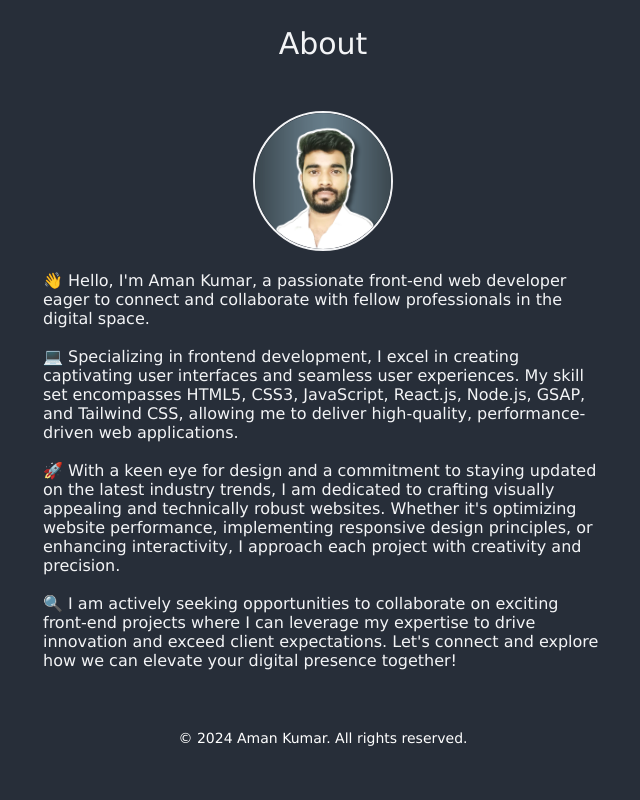
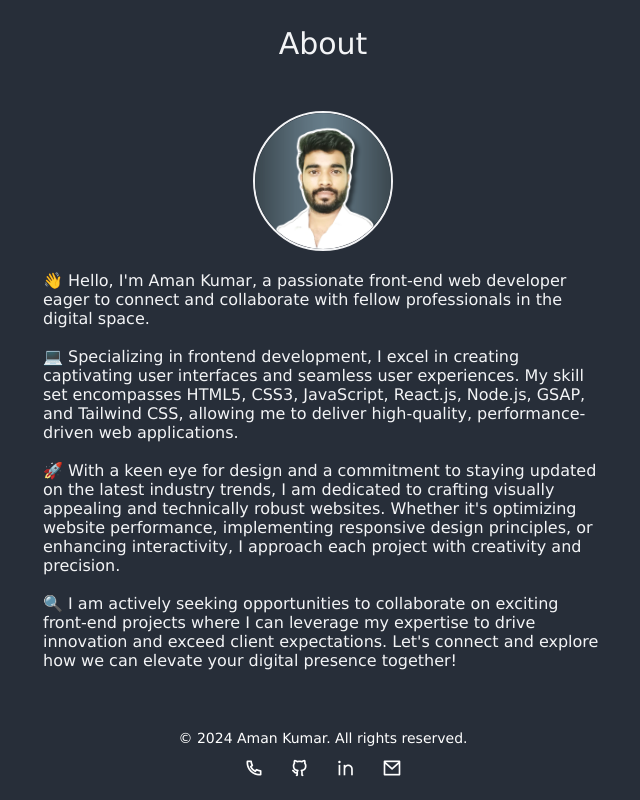
Before and after one commit to githubAmanKumar/simplePortfolio, a plain HTML site: page index.html in a window 1280 px wide. Shown: the part 2725-3525 px from the top of the page, without its empty margins (317-957 px from the left). Before the commit the page ends 3491 px from the top, so only its background shows below. Drawn offline with nearby package versions, Linux system fonts and the light colour scheme.

Commit message:
footer update

```diff
--- a/assets/styles/styles.css
+++ b/assets/styles/styles.css
@@ -11,12 +11,10 @@
     box-sizing: border-box;
     font-family: 'Verdana', Geneva, Tahoma, sans-serif;
 }
-
-*::selection {
+*::selection{
     color: black;
     background: white;
 }
-
 html,
 body {
     height: 100%;
@@ -47,7 +45,6 @@ main {
     justify-content: space-around;
     gap: 3vw;
 }
-
 .menuHeadings {
     display: none;
     transition: all ease 0.3s;
@@ -58,7 +55,6 @@ main {
     border-radius: 20px;
     text-decoration: none;
 }
-
 .menuHeadings:hover {
     scale: 1.05;
     box-shadow: 0 0 15px 5px rgba(105, 108, 255, 0.8);
@@ -92,7 +88,6 @@ nav button:hover {
     transform: scale(1.1);
     box-shadow: 0 0 15px 5px rgba(105, 108, 255, 0.8);
 }
-
 .resumeBtn {
     color: var(--text-color);
     padding: 5px 20px;
@@ -105,13 +100,11 @@ nav button:hover {
     background-color: transparent;
     text-decoration: none;
 }
-
 .resumeBtn:hover {
     scale: 1.05;
     box-shadow: 0 0 15px 5px rgba(105, 108, 255, 0.8);
     background-color: var(--accent-color);
 }
-
 .menuBtn .closeLogo {
     display: none;
 }
@@ -231,11 +224,9 @@ h4 {
     justify-content: space-between;
     transition: all ease 0.3s;
 }
-
-.project:hover {
+.project:hover{
         box-shadow: 0 0 15px 5px rgba(105, 108, 255, 0.8);
 }
-
 .project img {
     position: absolute;
     width: 80px;
@@ -344,11 +335,9 @@ h4 {
     font-weight: 100;
     transition: all ease 0.3s;
 }
-
-.certificates h3:hover {
+.certificates h3:hover{
     box-shadow: 0 0 15px 5px rgba(105, 108, 255, 0.8);
 }
-
 .certificates h3 a {
     width: 40px;
     height: 40px;
@@ -395,11 +384,9 @@ h4 {
     border-radius: 50%;
     transition: all ease 0.3s;
 }
-
 .about img:hover {
     box-shadow: 0 0 15px 5px rgba(105, 108, 255, 0.8);
 }
-
 /* Footer */
 
 footer {
@@ -419,3 +406,18 @@ footer {
     margin: 0;
     font-size: 14px;
   }
+
+  .social-links {
+    margin-top: 10px;
+  }
+  .social-links a {
+    color: #fff;
+    margin: 0 10px;
+    font-size: 20px;
+    text-decoration: none;
+    transition: color 0.3s ease;
+  }
+
+  .social-links a:hover {
+    color: #6366F1;
+  }
--- a/index.html
+++ b/index.html
@@ -144,9 +144,21 @@
 
         <footer>
             <div class="footer-container">
-                <p>&copy; 2024 Aman Kumar. All rights reserved.</p>
+              <p>&copy; 2024 Aman Kumar. All rights reserved.</p>
+              <div class="social-links">
+                <a href="tel:+918684828318" aria-label="Phone Number"><i class="ri-phone-line"></i></a>
+                <a href="https://github.com/githubAmanKumar" target="_blank" aria-label="GitHub">
+                  <i class="ri-github-line"></i>
+                </a>
+                <a href="https://www.linkedin.com/in/contact-aman-kumar" target="_blank" aria-label="LinkedIn">
+                  <i class="ri-linkedin-line"></i>
+                </a>
+                <a href="mailto:amankumarsre5378@gmail.com" aria-label="Email">
+                  <i class="ri-mail-line"></i>
+                </a>
+              </div>
             </div>
-        </footer>
+          </footer>
 
     </main>
 
```
Lines whose indentation alone changed are shown as unchanged.
